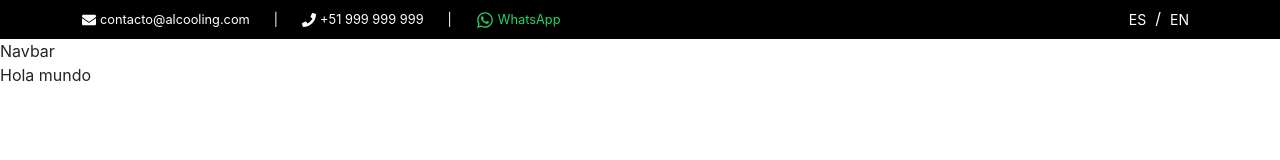
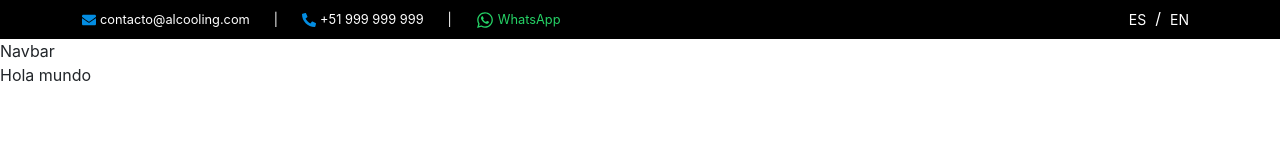
Before and after one commit to jAlejandroGM/advancedline-cooling-web, a React (Vite) app: page / in a window 1280 px wide. Shown: the top 160 px of the page. Built offline with nearby package versions, Linux system fonts and the light colour scheme.

Commit message:
feat: update Topbar icons to use CSS variable colors for better theming

```diff
--- a/src/components/Topbar/Topbar.jsx
+++ b/src/components/Topbar/Topbar.jsx
@@ -15,7 +15,7 @@ function Topbar() {
           className={`d-flex flex-column flex-sm-row align-items-center gap-2 gap-md-4 ${styles["contact-info"]} text-center text-md-start`}
         >
           <span className="d-flex align-items-center gap-1">
-            <FaEnvelope color="white" size={14} />
+            <FaEnvelope color="var(--color-titles)" size={14} />
             <a
               href="mailto:contacto@alcooling.com"
               aria-label={t("topbar.email-aria-label")}
@@ -25,7 +25,11 @@ function Topbar() {
           </span>
           |
           <span className="d-flex align-items-center gap-1">
-            <FaPhone color="white" size={14} />
+            <FaPhone
+              color="var(--color-titles)"
+              size={14}
+              className={styles.FaPhone}
+            />
             <a href="tel:+51999999999" aria-label={t("topbar.tel-aria-label")}>
               +51&nbsp;999&nbsp;999&nbsp;999
             </a>
--- a/src/components/Topbar/Topbar.module.css
+++ b/src/components/Topbar/Topbar.module.css
@@ -1,5 +1,9 @@
 .contact-info {
   font-size: 0.8rem;
+}
+
+.FaPhone {
+  transform: scaleX(-1);
 }
 .wsp-btn {
   color: var(--color-whatsapp);
```
